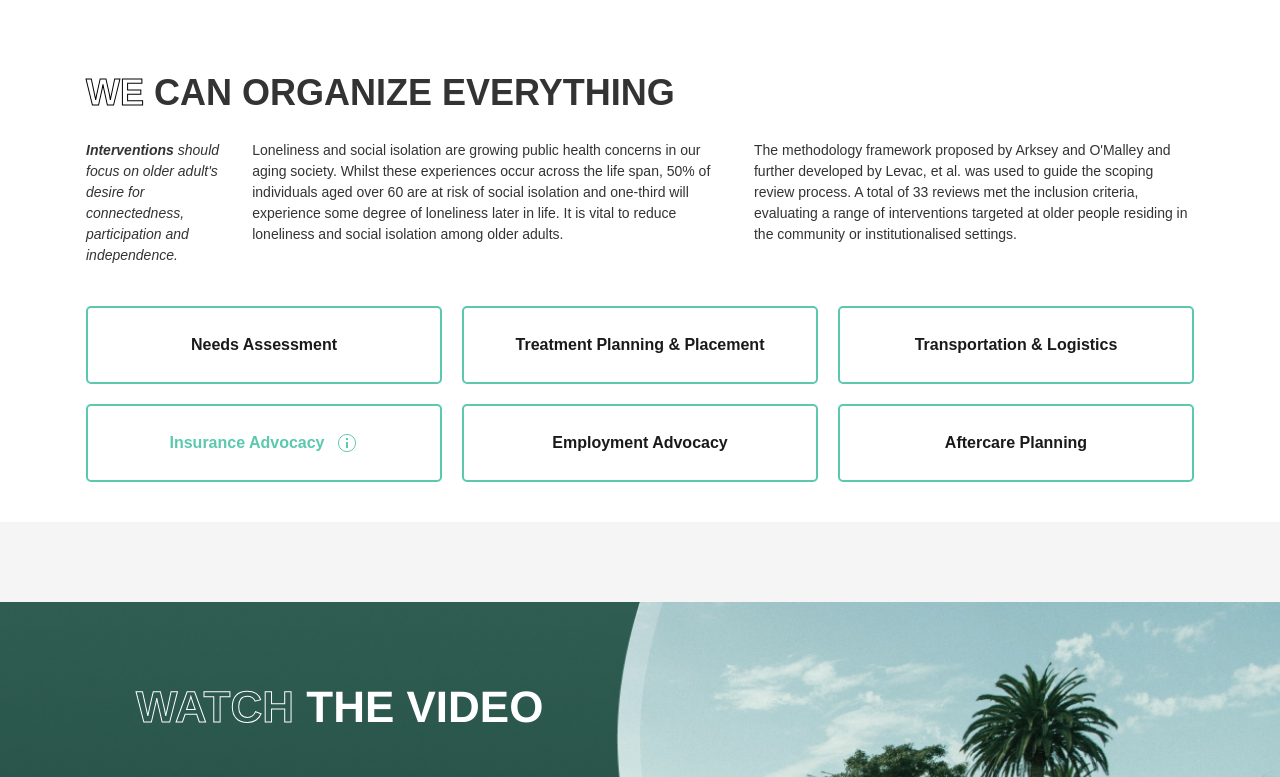
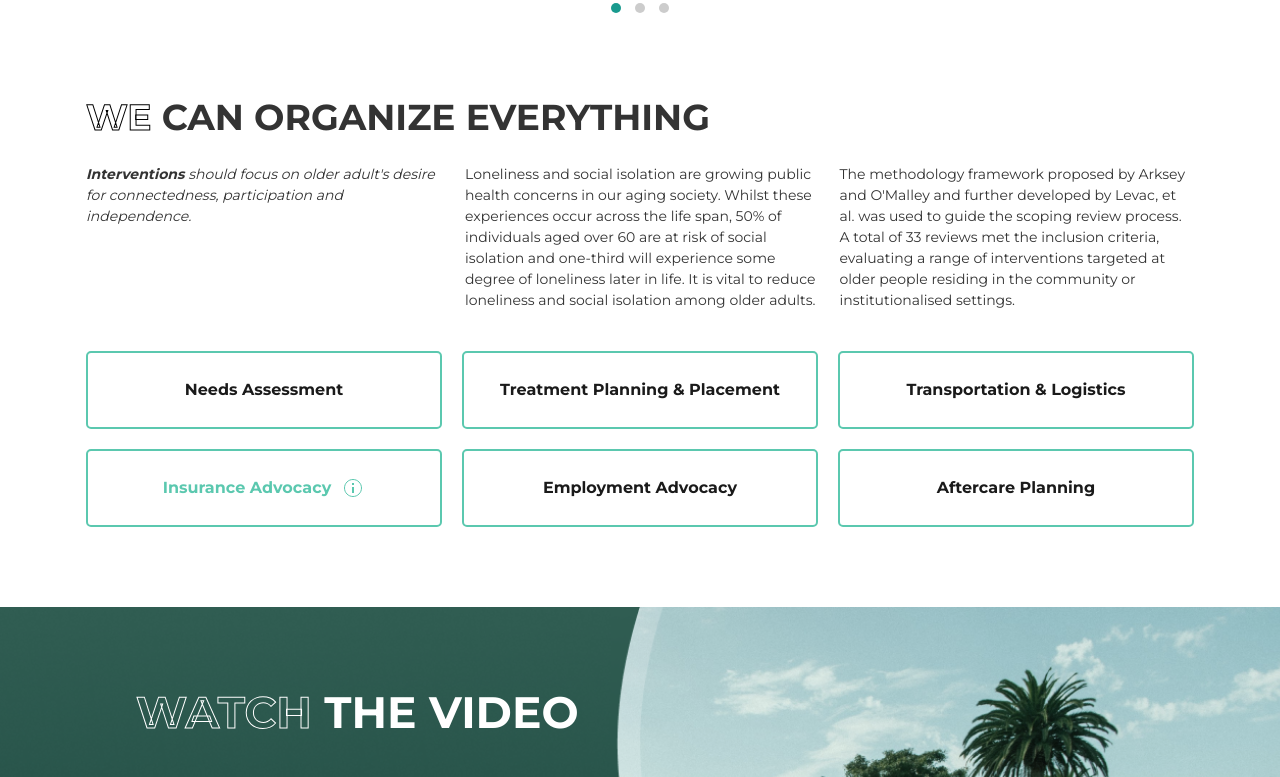
Before and after one commit to Sandy09yadav/basic, a plain HTML site: page index.html in a window 1280 px wide. Shown: the part 1517-2294 px from the top of the page. Drawn offline with Linux system fonts and the light colour scheme.

Commit message:
getting code

```diff
--- a/index.html
+++ b/index.html
@@ -1,27 +1,42 @@
 <!DOCTYPE html>
 <html lang="en">
-
   <head>
     <meta charset="UTF-8" />
     <meta name="viewport" content="width=device-width, initial-scale=1.0" />
-  <meta name="description" content="Get professional intervention services for older adults. We provide comprehensive care and support." />
-  <meta name="keywords" content="intervention, elderly care, senior support, healthcare" />
+    <meta
+      name="description"
+      content="Get professional intervention services for older adults. We provide comprehensive care and support."
+    />
+    <meta
+      name="keywords"
+      content="intervention, elderly care, senior support, healthcare"
+    />
     <meta name="author" content="Get an Intervention Inc." />
-  <meta property="og:title" content="Get an Intervention - Professional Elderly Care Services" />
-  <meta property="og:description" content="Professional intervention services for older adults. Comprehensive care and support." />
+    <meta
+      property="og:title"
+      content="Get an Intervention - Professional Elderly Care Services"
+    />
+    <meta
+      property="og:description"
+      content="Professional intervention services for older adults. Comprehensive care and support."
+    />
     <meta property="og:type" content="website" />
     <meta property="og:url" content="https://getanintervention.com" />
     <meta property="og:image" content="./assets/logo.png" />
     <title>Get an Intervention - Professional Elderly Care Services</title>
     <link rel="stylesheet" href="styles.css" />
     <script src="script.js" defer></script>
+    <link
+      href="https://fonts.googleapis.com/css2?family=Montserrat:wght@400;700&display=swap"
+      rel="stylesheet"
+    />
     <!-- Preload critical assets -->
     <link rel="preload" href="./assets/background.png" as="image" />
     <link rel="preload" href="./assets/logo.png" as="image" />
   </head>
 
   <body>
-  <header class="hero-section ">
+    <header class="hero-section">
       <div class="overlay"></div>
       <div class="container">
         <nav class="navbar">
@@ -66,7 +81,10 @@
 
         <div class="hero-content">
           <div class="text-section">
-          <h1><span class="white-stroke-text">GET AN</span> <strong>INTERVENTION</strong></h1>
+            <h1>
+              <span class="white-stroke-text">GET AN</span>
+              <strong>INTERVENTION</strong>
+            </h1>
             <p>
               Showing greater respect to older adults can be done in several
               ways: acknowledging and putting to use the talents and skills of
@@ -160,9 +178,7 @@
         </div>
       </div>
 
-
-    <img src='./assets/curveBottom.svg' class='curveBottom'>
-
+      <img src="./assets/curveBottom.svg" class="curveBottom" />
     </header>
     <section class="testimonial-section">
       <div class="container">
@@ -173,7 +189,8 @@
         </div>
         <div class="content-grid">
           <h2 class="outlined-heading">
-          <span class="black-stroke-text">WE</span> <strong>UNDERSTAND</strong>
+            <span class="black-stroke-text">WE</span>
+            <strong>UNDERSTAND</strong>
           </h2>
           <p>
             Older adults want to play active and meaningful roles in their
@@ -261,26 +278,37 @@
             <strong>CAN ORGANIZE EVERYTHING</strong>
           </h2>
           <div class="description">
+            <div class="inner-description">
               <p>
                 <strong><em>Interventions</em></strong>
-            <em>should focus on older adult's desire for connectedness,
-              participation and independence.</em>
+                <em
+                  >should focus on older adult's desire for connectedness,
+                  participation and independence.</em
+                >
               </p>
+            </div>
+            <div class="inner-orgination-text">
+              <div class="inner-paradiv">
                 <p>
-            Loneliness and social isolation are growing public health concerns
-            in our aging society. Whilst these experiences occur across the
-            life span, 50% of individuals aged over 60 are at risk of social
-            isolation and one-third will experience some degree of loneliness
-            later in life. It is vital to reduce loneliness and social
-            isolation among older adults.
+                  Loneliness and social isolation are growing public health
+                  concerns in our aging society. Whilst these experiences occur
+                  across the life span, 50% of individuals aged over 60 are at
+                  risk of social isolation and one-third will experience some
+                  degree of loneliness later in life. It is vital to reduce
+                  loneliness and social isolation among older adults.
                 </p>
+              </div>
+              <div class="inner-paradiv">
                 <p>
                   The methodology framework proposed by Arksey and O'Malley and
-            further developed by Levac, et al. was used to guide the scoping
-            review process. A total of 33 reviews met the inclusion criteria,
-            evaluating a range of interventions targeted at older people
-            residing in the community or institutionalised settings.
+                  further developed by Levac, et al. was used to guide the
+                  scoping review process. A total of 33 reviews met the
+                  inclusion criteria, evaluating a range of interventions
+                  targeted at older people residing in the community or
+                  institutionalised settings.
                 </p>
+              </div>
+            </div>
           </div>
         </div>
 
@@ -289,8 +317,15 @@
           <div class="cta-box">Treatment Planning & Placement</div>
           <div class="cta-box">Transportation & Logistics</div>
           <div class="cta-box active">
-          <span style="display: flex; align-items: center; gap: 10px;justify-content: center;">Insurance Advocacy <img
-              src='./assets/info.svg'></span>
+            <span
+              style="
+                display: flex;
+                align-items: center;
+                gap: 10px;
+                justify-content: center;
+              "
+              >Insurance Advocacy <img src="./assets/info.svg"
+            /></span>
             <div class="tooltip">
               We're experienced in our individual crafts and understand how each
               one of our roles impacts your plan holistically.
@@ -308,7 +343,8 @@
         <div class="watch-video">
           <div class="left-section">
             <h1>
-            <span class="white-stroke-text">WATCH</span> THE VIDEO</span>
+              <span class="white-stroke-text">WATCH</span>
+              <span>THE VIDEO</span>
             </h1>
             <ul>
               <li>
@@ -377,11 +413,13 @@
       <div class="popup-content">
         <button class="close-button" id="closeButton">&times;</button>
         <video controls>
-        <source src="https://www.w3schools.com/html/mov_bbb.mp4" type="video/mp4" />
+          <source
+            src="https://www.w3schools.com/html/mov_bbb.mp4"
+            type="video/mp4"
+          />
           Your browser does not support the video tag.
         </video>
       </div>
     </div>
   </body>
-
 </html>
--- a/styles.css
+++ b/styles.css
@@ -11,8 +11,7 @@
     --color-error: #ff7272;
 
     /* Typography */
-    --font-family-primary: 'Helvetica Neue', sans-serif;
-    --font-family-secondary: 'Poppins', sans-serif;
+    --font-family-primary: 'Montserrat', sans-serif;
     --font-size-base: 16px;
     --font-size-small: 14px;
     --font-size-large: 18px;
@@ -643,7 +642,7 @@ button:hover {
 }
 
 .outlined-heading {
-    font-family: 'Poppins', sans-serif;
+    font-family: var(--font-family-primary);
     font-size: 28px;
     font-weight: 800;
     display: flex;
@@ -679,7 +678,7 @@ button:hover {
 
 /* Buttons  */
 .btn {
-    font-family: 'Poppins', sans-serif;
+    font-family: var(--font-family-primary);
     font-weight: 600;
     font-size: 14px;
     padding: 12px 24px;
@@ -737,12 +736,12 @@ button:hover {
     box-shadow: 0 2px 4px rgba(0, 0, 0, 0.08);
 }
 
-/* alsdjlajsdlashdhas */
+/* We organise Section */
 .we-organize {
     padding: 40px 20px;
     margin: auto;
-    font-family: 'Arial', sans-serif;
-    margin-bottom: 5rem;
+    font-family: var(--font-family-primary);
+    padding-bottom: 5rem;
     background-color: #FFF;
     position: relative;
 }
@@ -775,8 +774,14 @@ button:hover {
     font-size: 14px;
 }
 
+.inner-description {
+    width: 33%;
+}
+
 .inner-orgination-text {
     display: flex;
+    gap: 20px;
+    width: 67%;
 }
 
 .inner-paradiv {
@@ -787,6 +792,14 @@ button:hover {
     .heading .description {
         flex-direction: column;
 
+    }
+
+    .inner-description {
+        width: 100%;
+    }
+
+    .inner-orgination-text {
+        width: 100%;
     }
 }
 
@@ -870,11 +883,6 @@ button:hover {
 }
 
 /* Popup Styles */
-.watch-video-section {
-    /* background: #21594f; */
-    margin-top: 3rem;
-}
-
 .watch-video {
     display: flex;
     flex-wrap: wrap;
```
Lines whose indentation alone changed are shown as unchanged.
